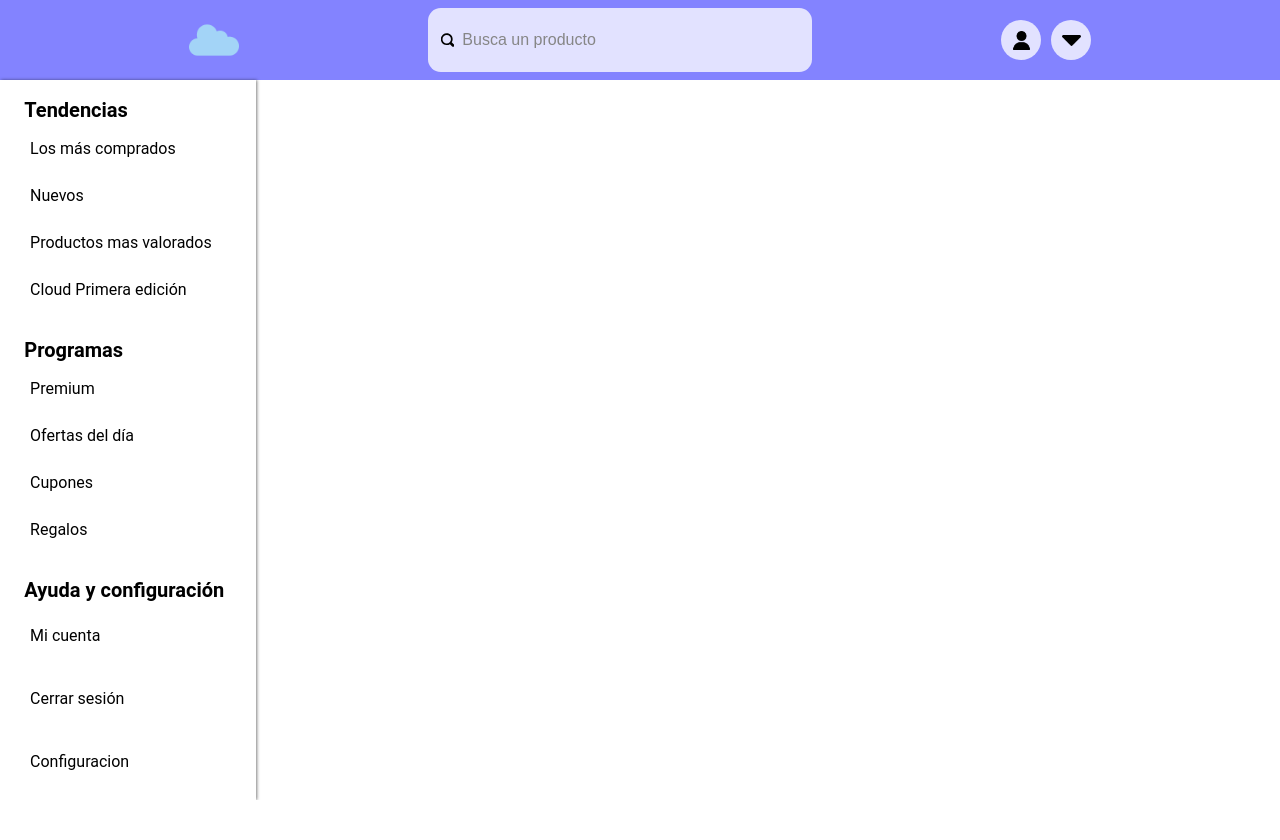
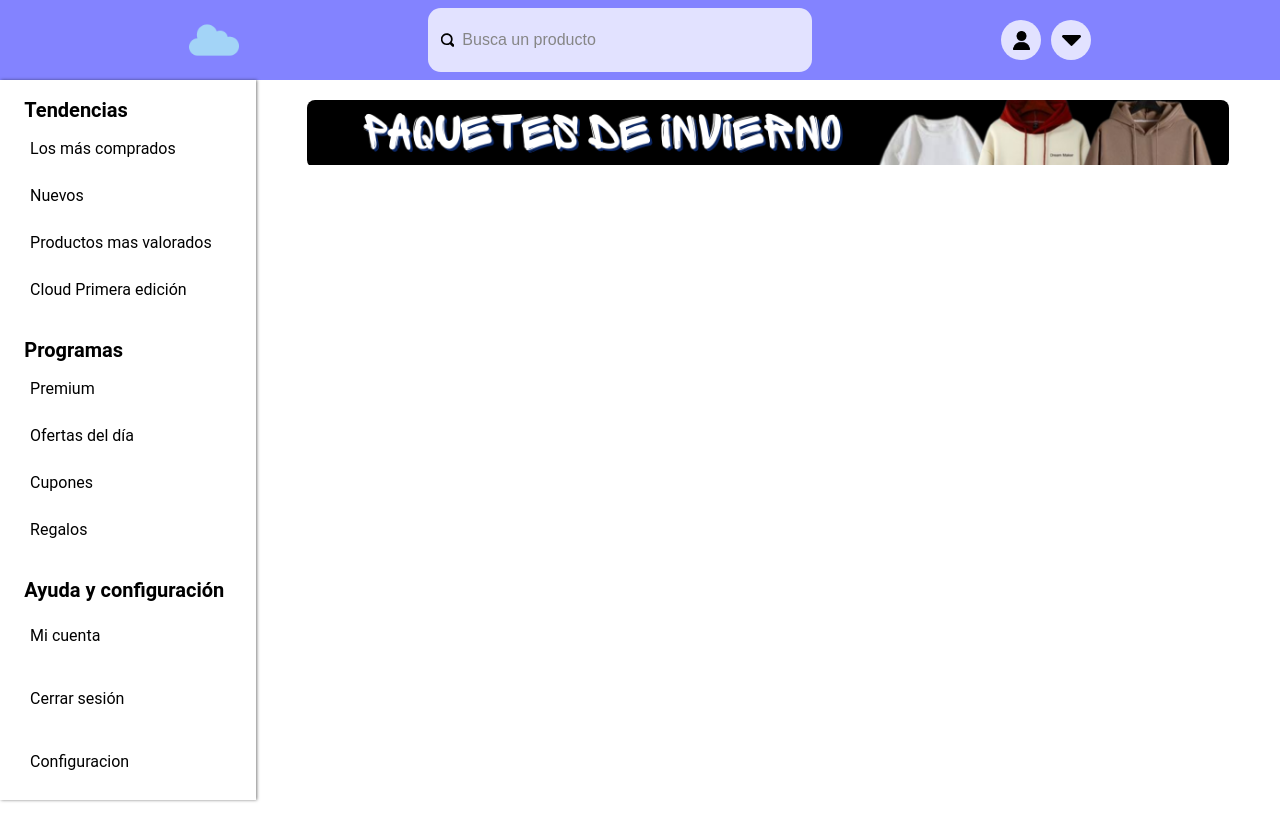
Before and after one commit to LTovarAlc/cloud, a React (Create React App) app: page / in a window 1280 px wide. Shown: the top 840 px of the page. Before the commit the page ends 800 px from the top, so only its background shows below. Built offline with nearby package versions, Linux system fonts and the light colour scheme.

Commit message:
add slider

```diff
--- a/package.json
+++ b/package.json
@@ -3,6 +3,7 @@
   "version": "0.1.0",
   "private": true,
   "dependencies": {
+    "@ark-ui/react": "^2.2.3",
     "@testing-library/jest-dom": "^5.17.0",
     "@testing-library/react": "^13.4.0",
     "@testing-library/user-event": "^13.5.0",
@@ -10,6 +11,8 @@
     "react-dom": "^18.3.1",
     "react-router-dom": "^6.23.0",
     "react-scripts": "5.0.1",
+    "react-slick": "^0.30.2",
+    "slick-carousel": "^1.8.1",
     "web-vitals": "^2.1.4"
   },
   "scripts": {
--- a/src/pages/home/home.css
+++ b/src/pages/home/home.css
@@ -0,0 +1,18 @@
+.home{
+    display: flex;
+}
+
+.home-content{
+    width: 80%;
+    height: 100vh;
+    display: flex;
+    flex-direction: column;
+    align-items: center;
+    padding: 20px 0px;
+}
+
+.slider-container{
+    width: 90%;
+    border-radius: 8px;
+    overflow: hidden;
+}
--- a/src/pages/home/home.jsx
+++ b/src/pages/home/home.jsx
@@ -1,12 +1,16 @@
-import SideNav from "../../globalComponents/sideNav/sideNav"
-import "./home.css"
+import SideNav from "../../globalComponents/sideNav/sideNav";
+import "./home.css";
+import MiniSlider from "./miniSlider/miniSlider";
 
 const Home = () => {
-    return(
-        <section className="home">
-            <SideNav/>
-        </section>
-    )
-}
+  return (
+    <section className="home">
+      <SideNav />
+      <div className="home-content">
+        <MiniSlider/>
+      </div>
+    </section>
+  );
+};
 
-export default Home
+export default Home;
--- /dev/null
+++ b/src/pages/home/miniSlider/miniSlider.jsx
@@ -0,0 +1,31 @@
+import "./miniSlider.css";
+import Slider from "react-slick";
+import "slick-carousel/slick/slick.css";
+import "slick-carousel/slick/slick-theme.css";
+import banner1 from "./sliderImg/baner1.png"
+
+const MiniSlider = () => {
+  const settings = {
+    dots: false,
+    infinite: true,
+    speed: 1000, // Velocidad de transición en milisegundos
+    slidesToShow: 1, // Cantidad de imágenes a mostrar a la vez
+    slidesToScroll: 1, // Cantidad de imágenes a desplazar en cada cambio
+    autoplay: true, // Reproducción automática
+    autoplaySpeed: 10000, // Intervalo de cambio en milisegundos (10 segundos)
+    arrows: false,
+  };
+
+  return (
+    <section className="slider-container">
+      <Slider {...settings}>
+        <img src={banner1} alt="" />
+        <img src={banner1} alt="" />
+        <img src={banner1} alt="" />
+        <img src={banner1} alt="" />
+      </Slider>
+    </section>
+  );
+};
+
+export default MiniSlider;
```
Also changed, not shown: src/pages/home/miniSlider/miniSlider.css (added), src/pages/home/miniSlider/sliderImg/baner1.png (added), 1 other file (tests, documents, lock files or other folders).
